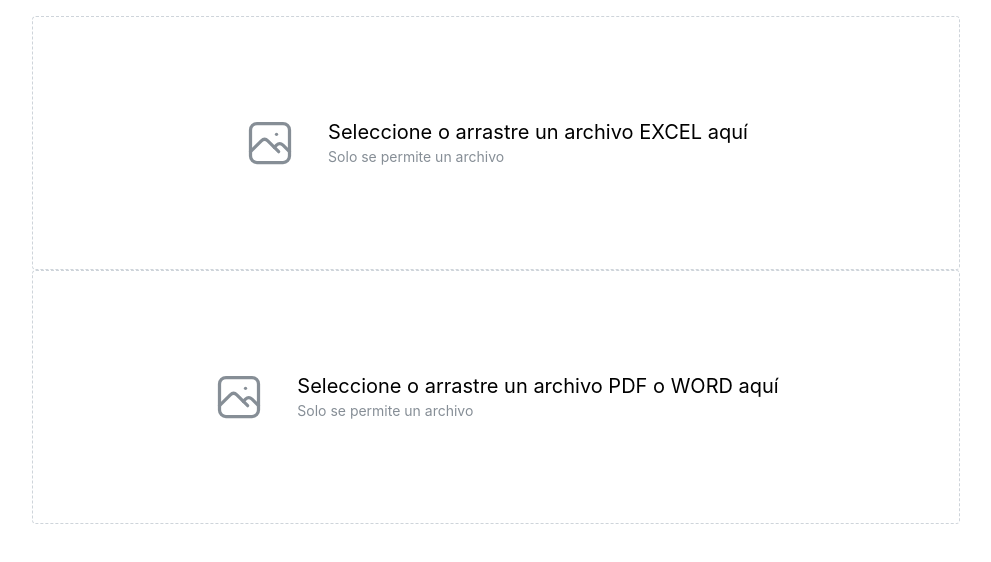
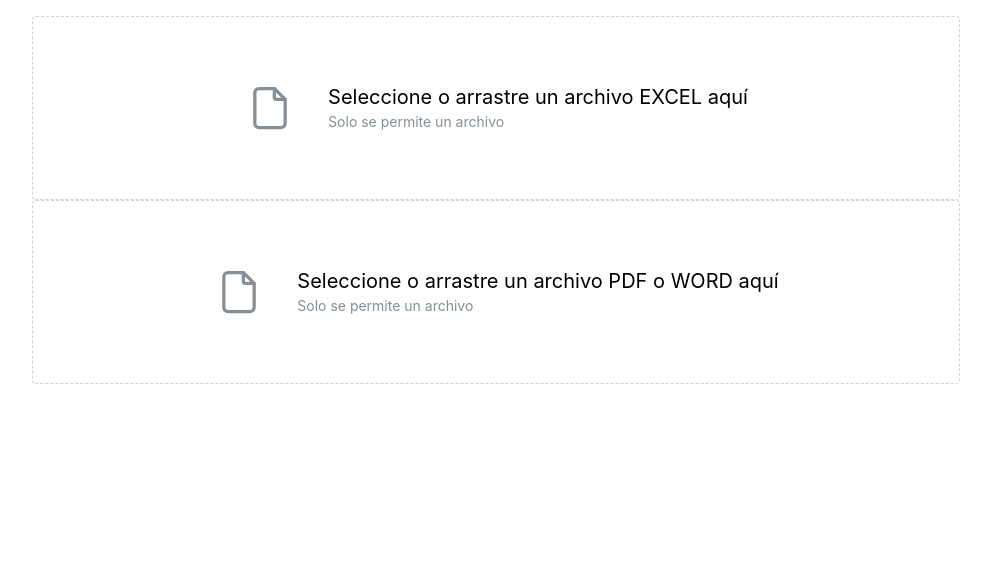
Before and after one commit to PazminoJose/docu-forge-app, a React (Vite) app: page / in a window 1280 px wide. Shown: the top 562 px of the page, without its empty margins (144-1135 px from the left). Built offline with nearby package versions, Linux system fonts and the light colour scheme.

Commit message:
feat: add  idleIcon in DropZone component

```diff
--- a/src/components/DropZone.tsx
+++ b/src/components/DropZone.tsx
@@ -5,19 +5,20 @@
 } from "@mantine/dropzone";
 import {
   IconCheckbox,
-  IconPhoto,
+  IconFile,
   IconUpload,
-  IconX,
+  IconX
 } from "@tabler/icons-react";
-import { MouseEvent, useRef, useState } from "react";
+import { MouseEvent, ReactNode, useRef, useState } from "react";
 
 interface DropZoneProps extends Partial<MantineDropzoneProps> {
   label: string;
   description?: string;
+  idleIcon?: ReactNode;
   onFileSelect?: (file: File | null) => void;
 }
 
-const MIN_HEIGHT = 220;
+const MIN_HEIGHT_DROP_ZONE = 150;
 const MAX_FILES = 1;
 const ICON_SIZE = 52;
 const STROKE = 1.5;
@@ -25,6 +26,7 @@
 export function DropZone({
   label,
   description,
+  idleIcon,
   onFileSelect,
   ...props
 }: DropZoneProps) {
@@ -42,6 +44,45 @@
     onFileSelect?.(null);
   };
 
+  const IdleIcon = () => {
+    if (file) {
+      return <IconCheckbox size={ICON_SIZE} color="var(--mantine-color-green-6)" stroke={STROKE} />
+    } else if (idleIcon) {
+      return idleIcon;
+    } else {
+      return <IconFile size={ICON_SIZE} color="var(--mantine-color-dimmed)" stroke={STROKE} />
+    }
+  }
+
+  const DropZoneContent = () => {
+    if (file) {
+      return (<div className="flex items-start gap-4">
+        <Text size="sm" c="green" inline mt={7}>
+          {file.name}
+        </Text>
+        <ActionIcon
+          onClick={handleRemoveFile}
+          variant="filled"
+          color="red"
+          size="md"
+          style={{ pointerEvents: "all" }}
+        >
+          <IconX size={ICON_SIZE} stroke={STROKE} />
+        </ActionIcon>
+      </div>)
+    } else {
+      return (
+        <div>
+          <Text size="xl" inline>
+            {label}
+          </Text>
+          <Text size="sm" c="dimmed" inline className="mt-2">
+            {description}
+          </Text>
+        </div>)
+    }
+  }
+
   return (
     <MantineDropZone
       openRef={openRef}
@@ -52,7 +93,7 @@
       <Group
         justify="center"
         gap="xl"
-        mih={MIN_HEIGHT}
+        mih={MIN_HEIGHT_DROP_ZONE}
         style={{ pointerEvents: "none" }}
       >
         <MantineDropZone.Accept>
@@ -70,45 +111,9 @@
           />
         </MantineDropZone.Reject>
         <MantineDropZone.Idle>
-          {file ? (
-            <IconCheckbox
-              size={ICON_SIZE}
-              color="var(--mantine-color-green-6)"
-              stroke={STROKE}
-            />
-          ) : (
-            <IconPhoto
-              size={ICON_SIZE}
-              color="var(--mantine-color-dimmed)"
-              stroke={STROKE}
-            />
-          )}
+          <IdleIcon />
         </MantineDropZone.Idle>
-        {file ? (
-          <div className="flex items-start gap-4">
-            <Text size="sm" c="green" inline mt={7}>
-              {file.name}
-            </Text>
-            <ActionIcon
-              onClick={handleRemoveFile}
-              variant="filled"
-              color="red"
-              size="md"
-              style={{ pointerEvents: "all" }}
-            >
-              <IconX size={ICON_SIZE} stroke={STROKE} />
-            </ActionIcon>
-          </div>
-        ) : (
-          <div>
-            <Text size="xl" inline>
-              {label}
-            </Text>
-            <Text size="sm" c="dimmed" inline className="mt-2">
-              {description}
-            </Text>
-          </div>
-        )}
+        <DropZoneContent />
       </Group>
     </MantineDropZone>
   );
```
